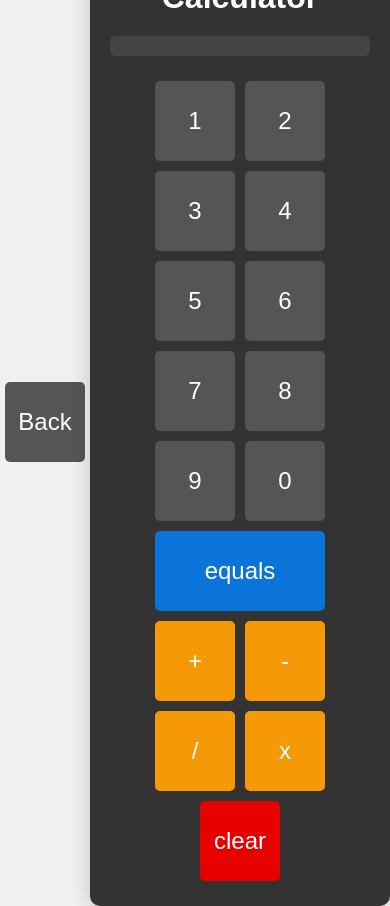
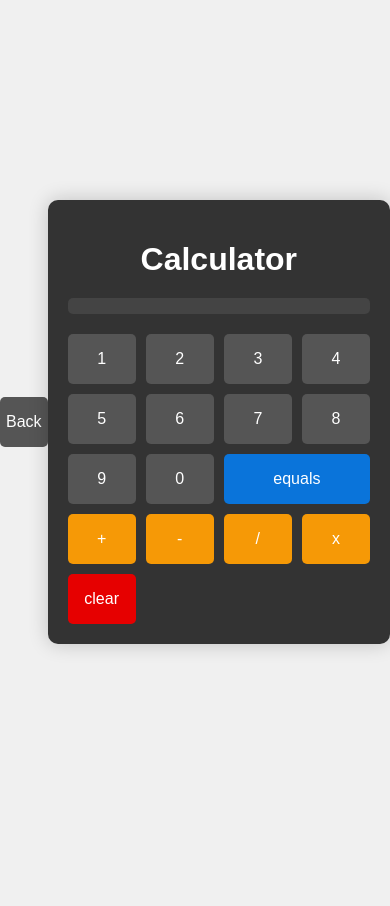
Before and after one commit to Ibnu-Afdel/top-foundations, a plain HTML site: page Calculator/calculator.html in a window 390 px wide. After the commit the page ends 844 px from the top, so only its background shows below. Drawn offline with Linux system fonts and the light colour scheme.

Commit message:
Better ui

```diff
--- a/Calculator/calculator.css
+++ b/Calculator/calculator.css
@@ -11,6 +11,7 @@ body {
   h1 {
     text-align: center;
     margin-bottom: 20px;
+    color: #fff;
   }
 
   .calculator {
@@ -21,14 +22,15 @@ h1 {
     padding: 20px;
     border-radius: 10px;
     box-shadow: 0 0 20px rgba(0, 0, 0, 0.2);
-    width: 400px;
+    width: 90%;
+    max-width: 400px; /* Limits maximum size on larger devices */
   }
 
   .display {
     width: 100%;
     background-color: #444;
     color: white;
-    font-size: 2em;
+    font-size: 1.5em;
     display: flex;
     justify-content: space-between;
     align-items: center;
@@ -39,16 +41,16 @@ h1 {
   }
 
   .buttons {
-    display: flex;
-    flex-wrap: wrap;
-    justify-content: center;
+    display: grid;
+    grid-template-columns: repeat(4, 1fr);
+    gap: 10px;
+    width: 100%; /* Ensures buttons stretch with layout */
   }
 
   button {
-    font-size: 1.5em;
-    width: 80px;
-    height: 80px;
-    margin: 5px;
+    font-size: 1.2em;
+    width: 100%;
+    height: 60px;
     border: none;
     border-radius: 5px;
     background-color: #555;
@@ -86,9 +88,22 @@ button.clear:hover {
 
   button#equals {
     background-color: #0a74da;
-    width: calc(80px * 2 + 10px);
+    grid-column: span 2; /* Spans two columns */
   }
 
   button#equals:hover {
     background-color: #0b85e8;
   }
+
+  /* Responsive Adjustments */
+  @media (max-width: 600px) {
+    button {
+      font-size: 1em;
+      height: 50px;
+    }
+
+    .display {
+      font-size: 1.2em;
+      padding: 8px;
+    }
+  }
```
Lines whose indentation alone changed are shown as unchanged.
